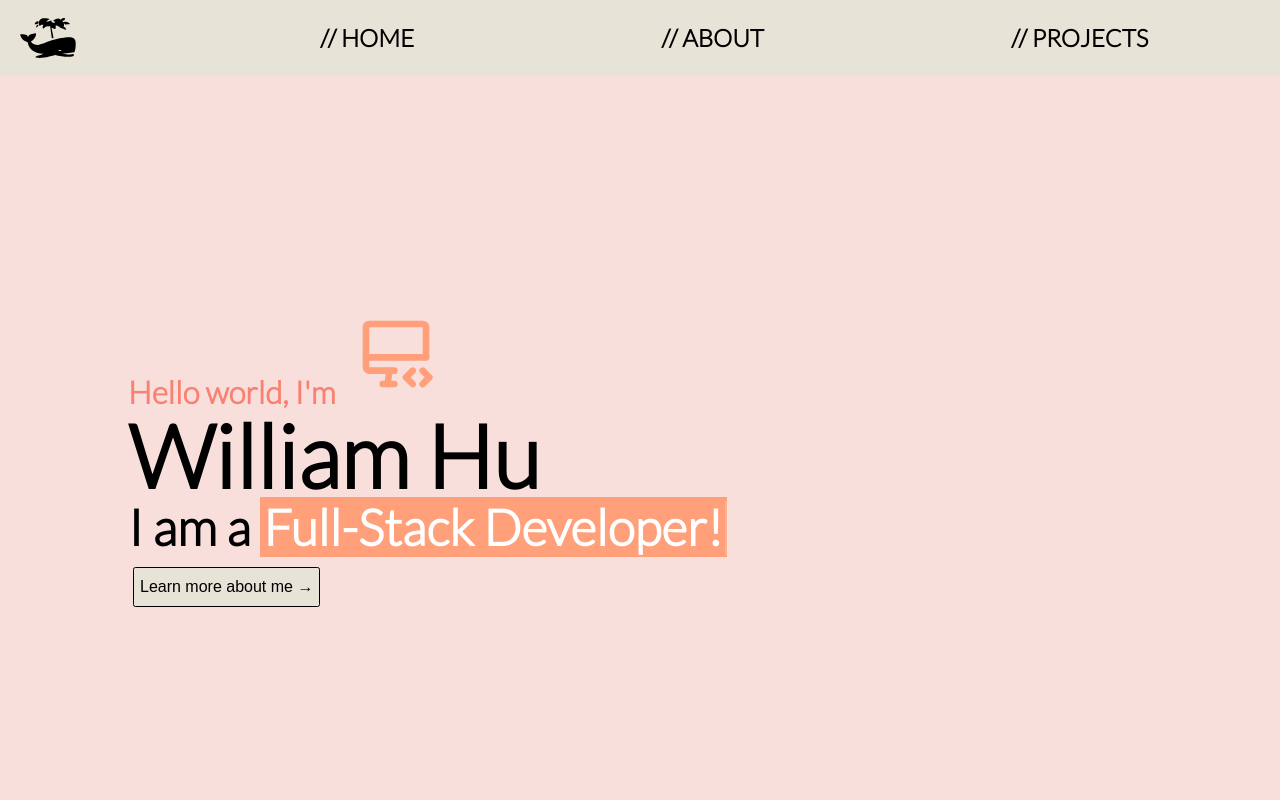
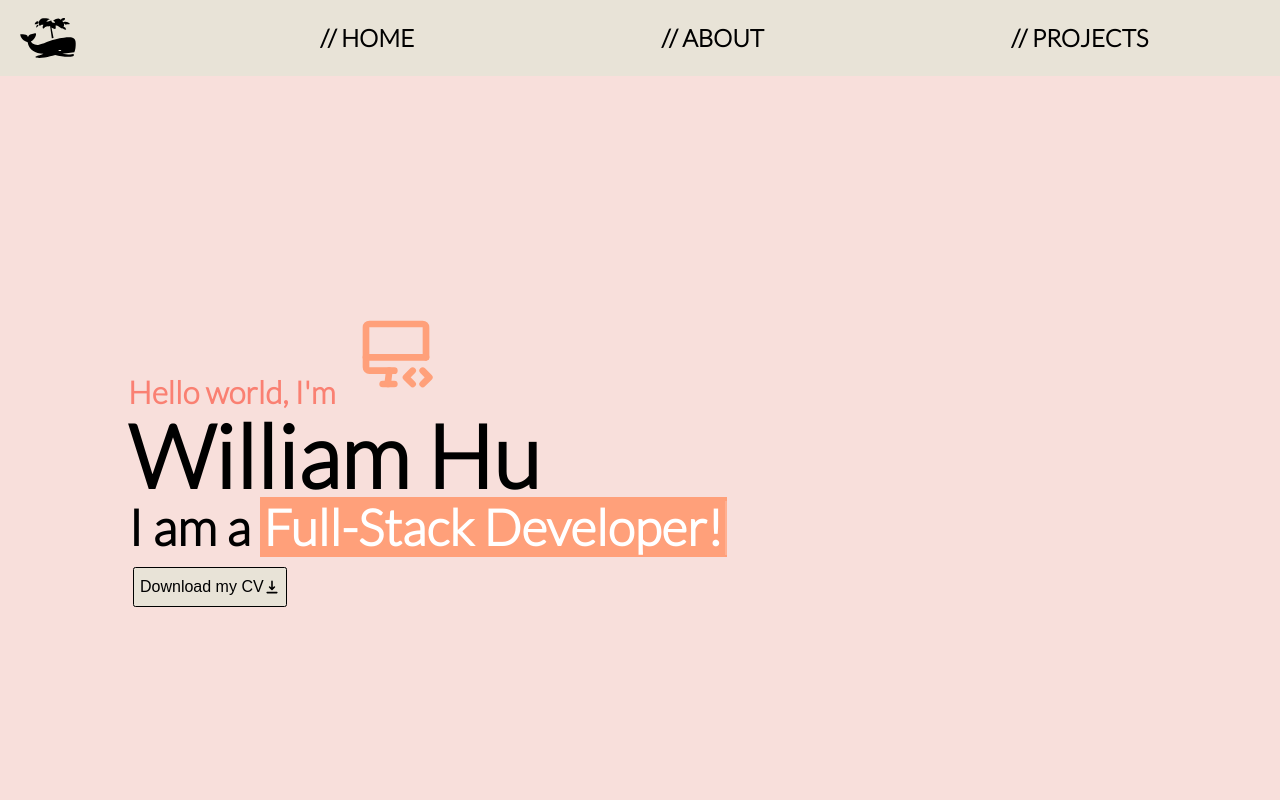
Before and after one commit to william-hu-codes/portfolio, a React (Create React App) app: page / in a window 1280 px wide. Shown: the top 800 px of the page. Built offline with nearby package versions, Linux system fonts and the light colour scheme.

Commit message:
add styling to home button

```diff
--- a/src/pages/home/Home.jsx
+++ b/src/pages/home/Home.jsx
@@ -2,6 +2,7 @@ import "./Home.scss"
 // import { HiOutlineComputerDesktop } from "react-icons/hi2"
 // import { MdComputer } from "react-icons/md"
 import { TbDeviceImacCode } from "react-icons/tb"
+import { HiDownload } from "react-icons/hi"
 import { Link } from "react-router-dom";
 
 
@@ -21,7 +22,7 @@ function Home(props) {
       {/* <h4>and Registered Nurse</h4> */}
       <div>
         <Link to="/projects" >
-          <button>Learn more about me →</button>
+          <button><div className="flex-ctr-ctr" >Download my CV <HiDownload /></div></button>
         </Link>
       </div>
     </div>
--- a/src/pages/home/Home.scss
+++ b/src/pages/home/Home.scss
@@ -63,6 +63,7 @@ span {
     border: 1px solid black;
     font-size: 1rem;
     margin-top: 0.75rem;
+    align-items: center;
 }
 
 .home-ctr button:hover {
```
